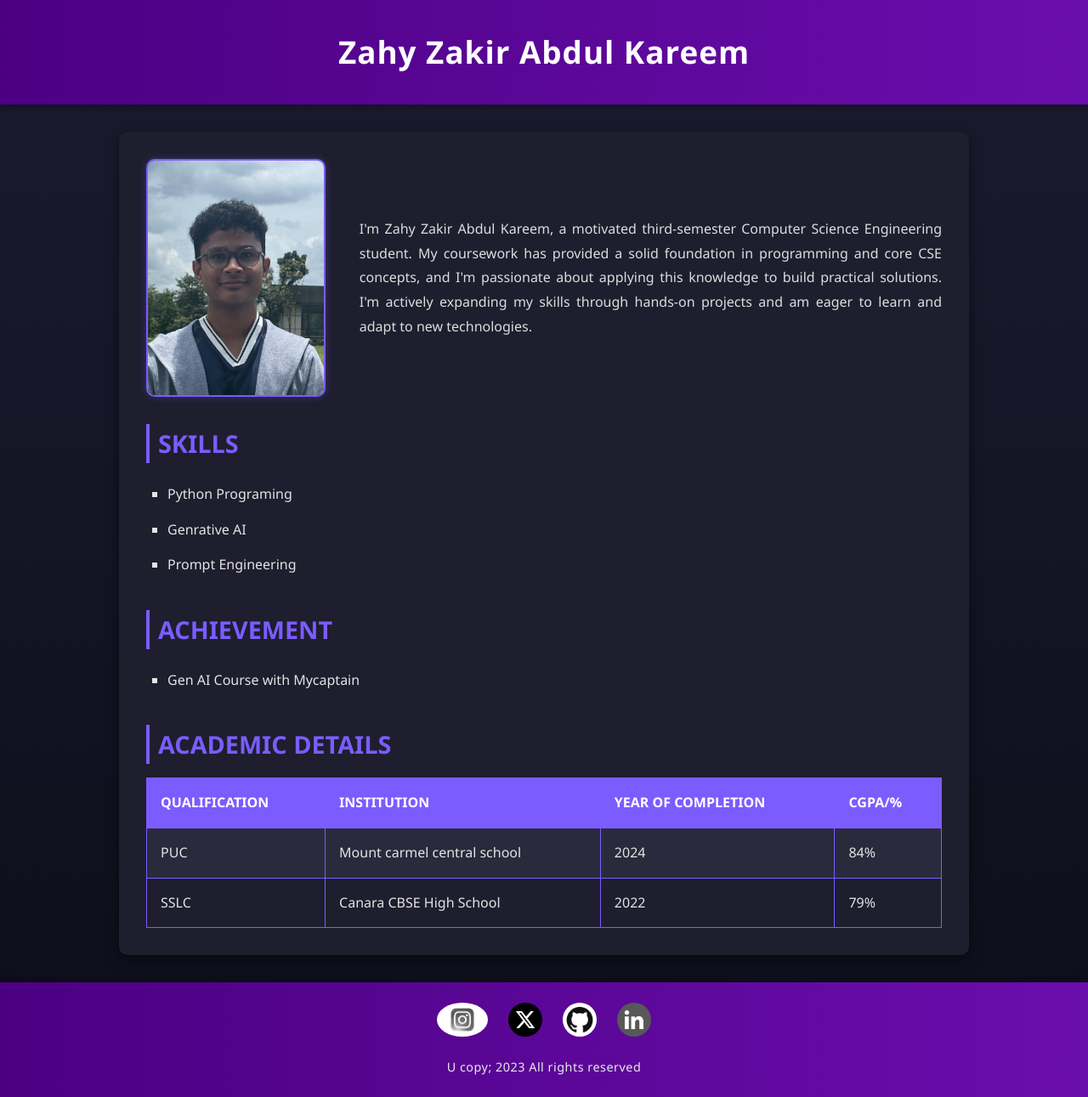
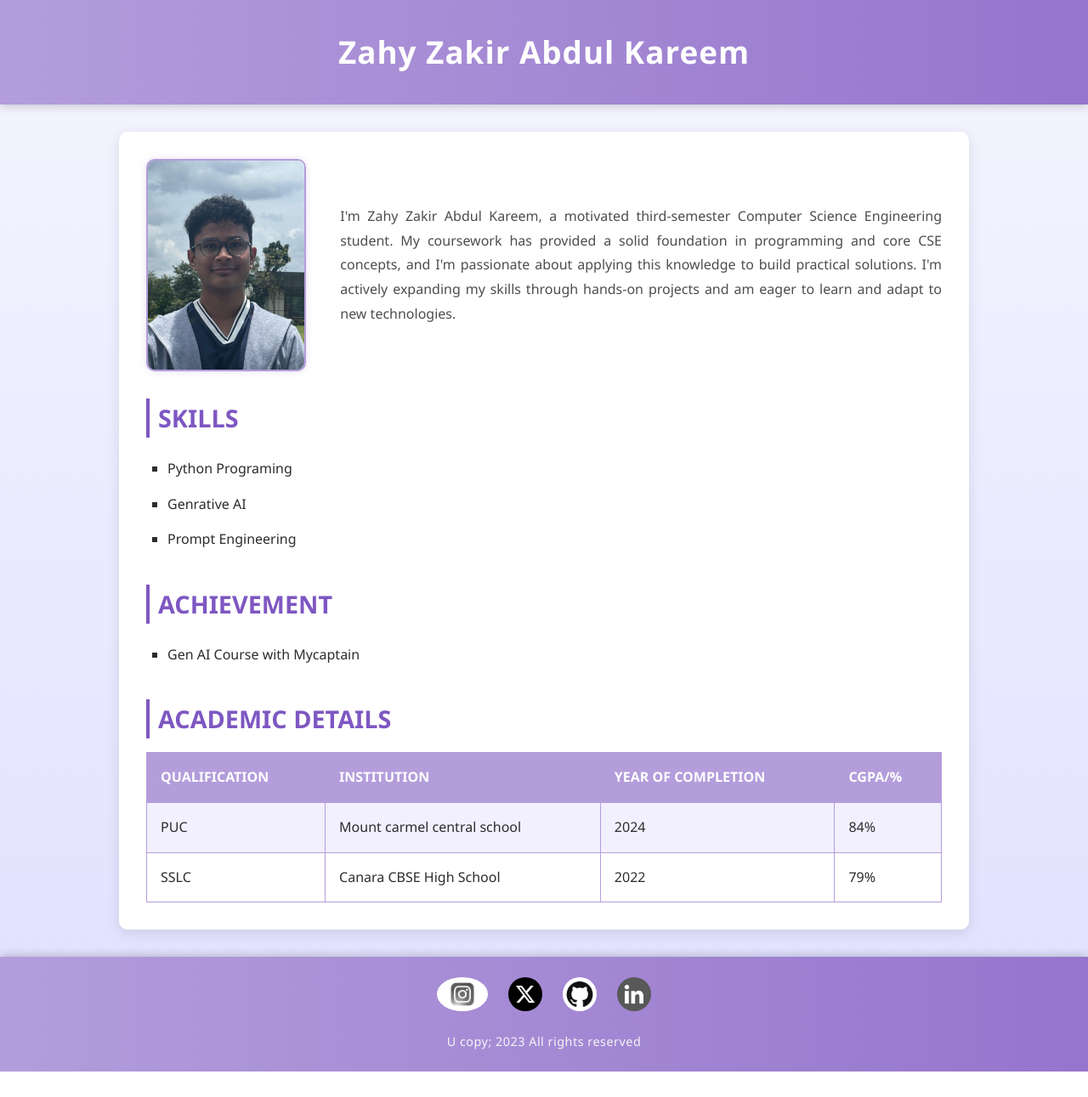
Before and after one commit to zahy294/zahy294.github.io, a plain HTML site: page index.html in a window 1280 px wide. Shown: the whole page at 85% size. After the commit the page ends 1261 px from the top, so only its background shows below. Drawn offline with Linux system fonts and the light colour scheme.

Commit message:
Update styles.css

```diff
--- a/styles.css
+++ b/styles.css
@@ -7,16 +7,16 @@
 
 body {
   font-family: 'Segoe UI', Arial, sans-serif;
-  background: linear-gradient(180deg, #1a1b2f, #0d0e1a);
-  color: #e4e4e4;
+  background: linear-gradient(180deg, #f5f5ff, #e0e0ff);
+  color: #2c2c2c;
 }
 
 /* --- HEADER --- */
 header {
   text-align: center;
   padding: 2rem 1rem;
-  background: linear-gradient(90deg, #4b0082, #6a0dad);
-  box-shadow: 0 2px 10px rgba(0, 0, 0, 0.4);
+  background: linear-gradient(90deg, #b39ddb, #9575cd);
+  box-shadow: 0 2px 10px rgba(0, 0, 0, 0.2);
 }
 
 header h1 {
@@ -30,27 +30,27 @@ main {
   max-width: 1000px;
   margin: 2rem auto;
   padding: 2rem;
-  background-color: #1e1e2f;
+  background-color: #ffffff;
   border-radius: 10px;
-  box-shadow: 0 4px 15px rgba(0, 0, 0, 0.5);
+  box-shadow: 0 4px 15px rgba(0, 0, 0, 0.1);
 }
 
-/* --- PROFILE SECTION (fixed layout) --- */
+/* --- PROFILE SECTION --- */
 .pic {
   display: flex;
   align-items: center;
   justify-content: space-between;
   gap: 40px;
-  flex-wrap: nowrap; /* keeps image + paragraph in same line */
+  flex-wrap: nowrap;
   margin-bottom: 2rem;
 }
 
 .pic img {
-  height: 280px;
+  height: 250px;
   width: auto;
   border-radius: 10px;
-  border: 2px solid #7b5cff;
-  box-shadow: 0 0 10px rgba(123, 92, 255, 0.3);
+  border: 2px solid #b39ddb;
+  box-shadow: 0 0 10px rgba(179, 157, 219, 0.3);
   transition: transform 0.3s ease;
 }
 
@@ -63,16 +63,16 @@ main {
   font-size: 1rem;
   text-align: justify;
   line-height: 1.8;
-  color: #ddd;
+  color: #4d4d4d;
 }
 
 /* --- HEADINGS --- */
 h2 {
-  color: #7b5cff;
+  color: #7e57c2;
   font-size: 1.8rem;
   margin-top: 2rem;
   margin-bottom: 1rem;
-  border-left: 4px solid #7b5cff;
+  border-left: 4px solid #7e57c2;
   padding-left: 10px;
   text-transform: uppercase;
 }
@@ -93,31 +93,31 @@ table {
   width: 100%;
   margin-top: 1rem;
   border-collapse: collapse;
-  border: 1px solid #2c2c50;
+  border: 1px solid #ccc;
 }
 
 th, td {
   padding: 1rem;
-  border: 1px solid #7b5cff;
+  border: 1px solid #b39ddb;
   text-align: left;
 }
 
 th {
-  background-color: #7b5cff;
+  background-color: #b39ddb;
   color: #ffffff;
   text-transform: uppercase;
 }
 
 tr:nth-child(even) {
-  background-color: #2a2a3d;
+  background-color: #f2f0ff;
 }
 
 /* --- FOOTER --- */
 footer {
   text-align: center;
   padding: 1.5rem 1rem;
-  background: linear-gradient(90deg, #4b0082, #6a0dad);
-  box-shadow: 0 -2px 10px rgba(0, 0, 0, 0.4);
+  background: linear-gradient(90deg, #b39ddb, #9575cd);
+  box-shadow: 0 -2px 10px rgba(0, 0, 0, 0.2);
 }
 
 .social-links a {
@@ -132,14 +132,14 @@ footer {
   transition: all 0.3s ease;
 }
 
-.social-links img:hover {
+.social-links img: hover {
   transform: scale(1.1);
   filter: grayscale(0%);
 }
 
 footer p {
   margin-top: 1rem;
-  color: #eaeaea;
+  color: #f5f5f5;
   font-size: 0.9rem;
   letter-spacing: 0.5px;
 }
```
